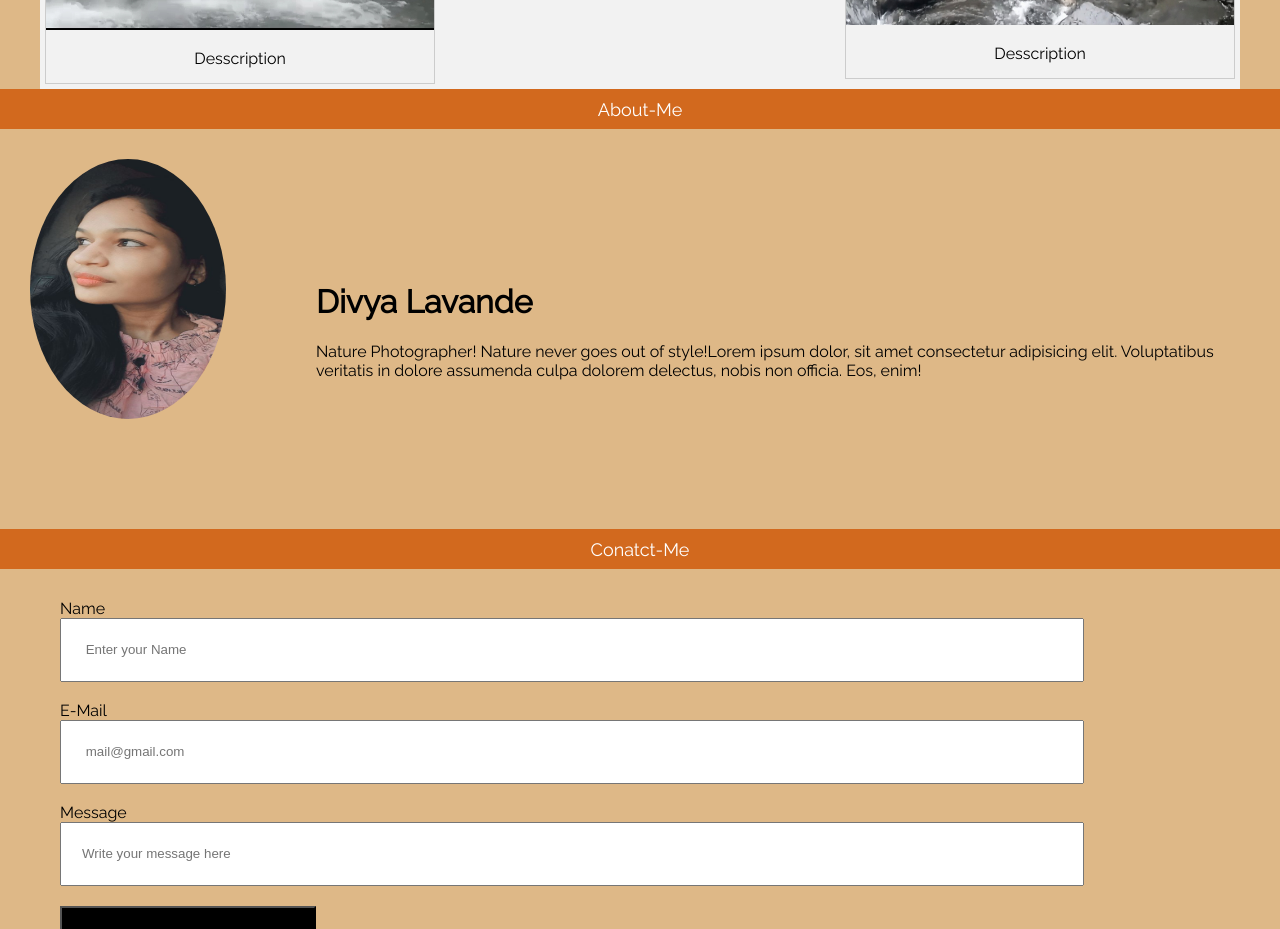
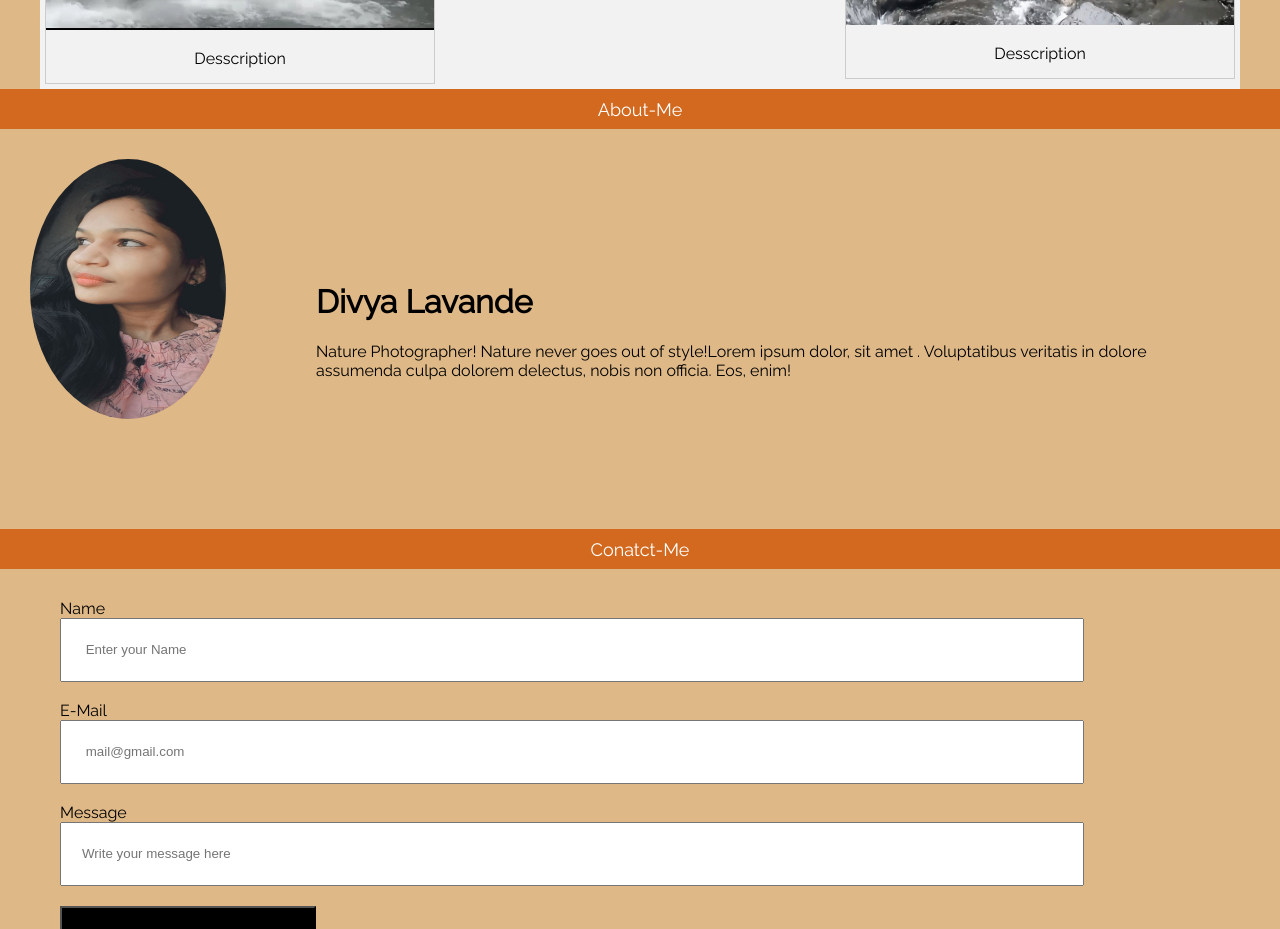
Before and after one commit to divyalavande2002/photos, a plain HTML site: page index.html in a window 1280 px wide. Shown: the part 1400-2329 px from the top of the page. Drawn offline with nearby package versions, Linux system fonts and the light colour scheme; no server answers.

Commit message:
Update index.html

```diff
--- a/index.html
+++ b/index.html
@@ -78,7 +78,7 @@
       <div class="text">
         <h1>Divya Lavande</h1>
 
-          Nature Photographer! Nature never goes out of style!Lorem ipsum dolor, sit amet consectetur adipisicing elit. Voluptatibus
+          Nature Photographer! Nature never goes out of style!Lorem ipsum dolor, sit amet . Voluptatibus
           veritatis in dolore assumenda culpa dolorem delectus, nobis non
           officia. Eos, enim!
         </p>
```
